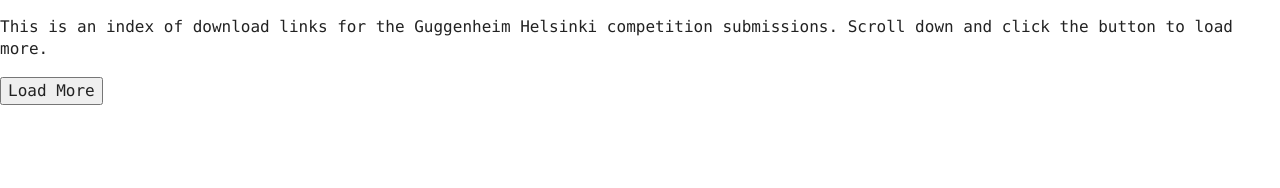
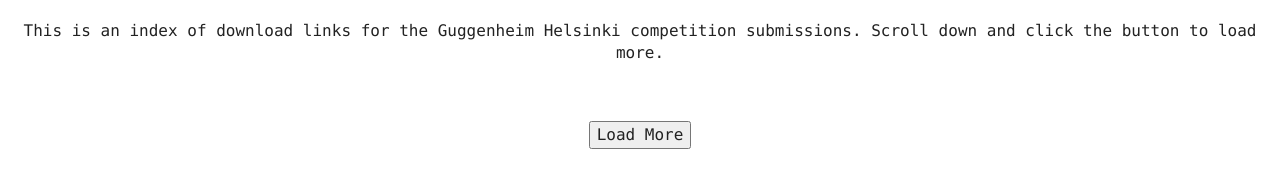
Before and after one commit to Guggenheim-Helsinki/Index, a plain HTML site: page src/index.html in a window 1280 px wide. Drawn offline with nearby package versions, Linux system fonts and the light colour scheme.

Commit message:
added margins and centering

```diff
--- a/src/css/main.css
+++ b/src/css/main.css
@@ -13,6 +13,11 @@ html {
     font-size: 1em;
     line-height: 1.4;
     font-family: Monaco, monospace;
+}
+
+body {
+  text-align:center;
+  margin:20px auto;
 }
 
 /*
@@ -206,6 +211,10 @@ textarea {
   list-style: none;
 }
 
+#load{
+  margin:40px auto;
+}
+
 
 /* ==========================================================================
    EXAMPLE Media Queries for Responsive Design.
```
